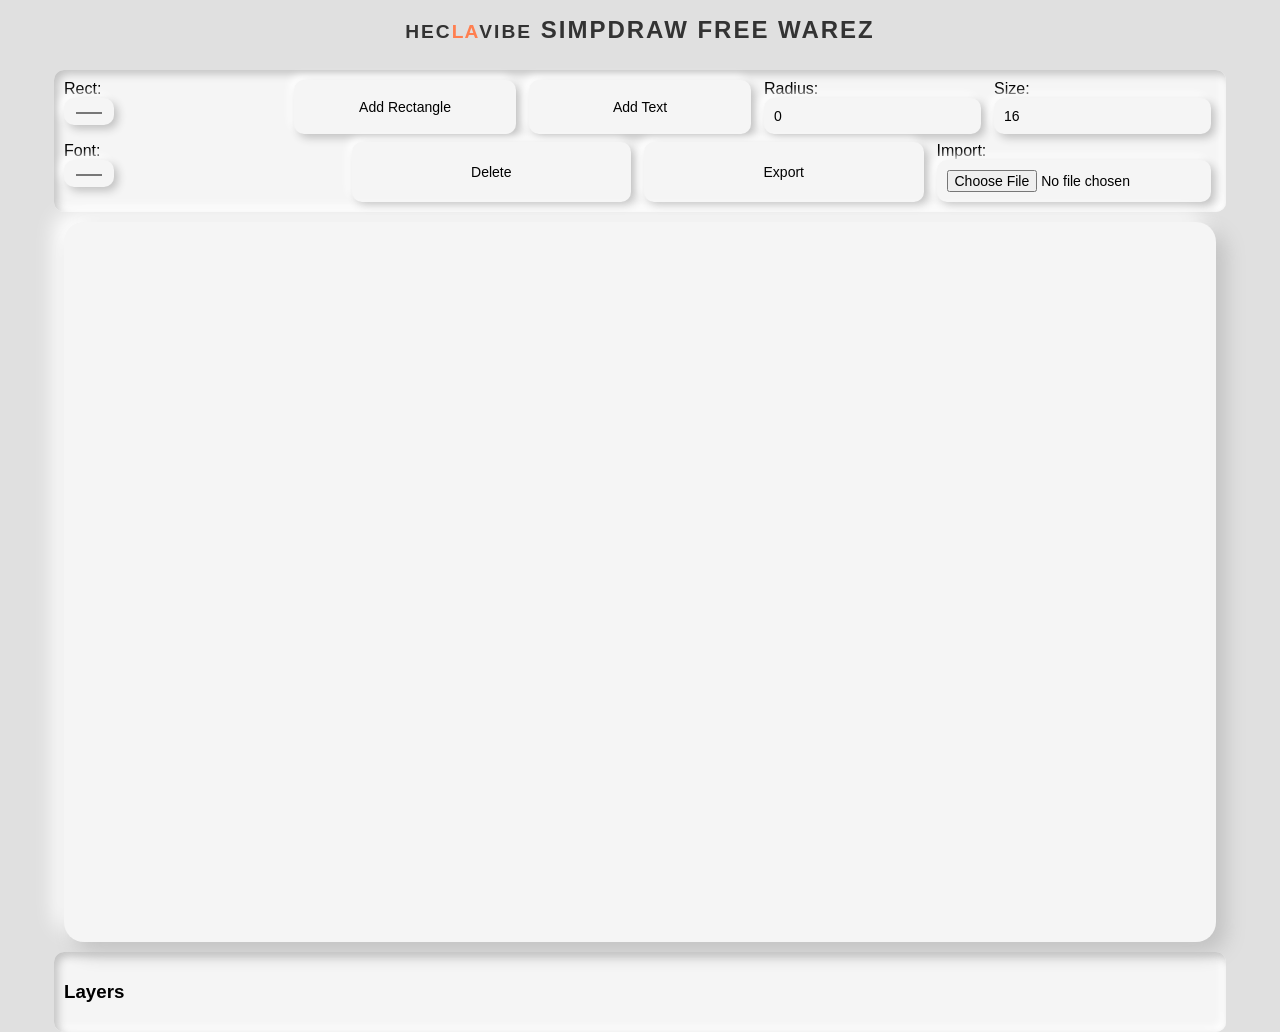
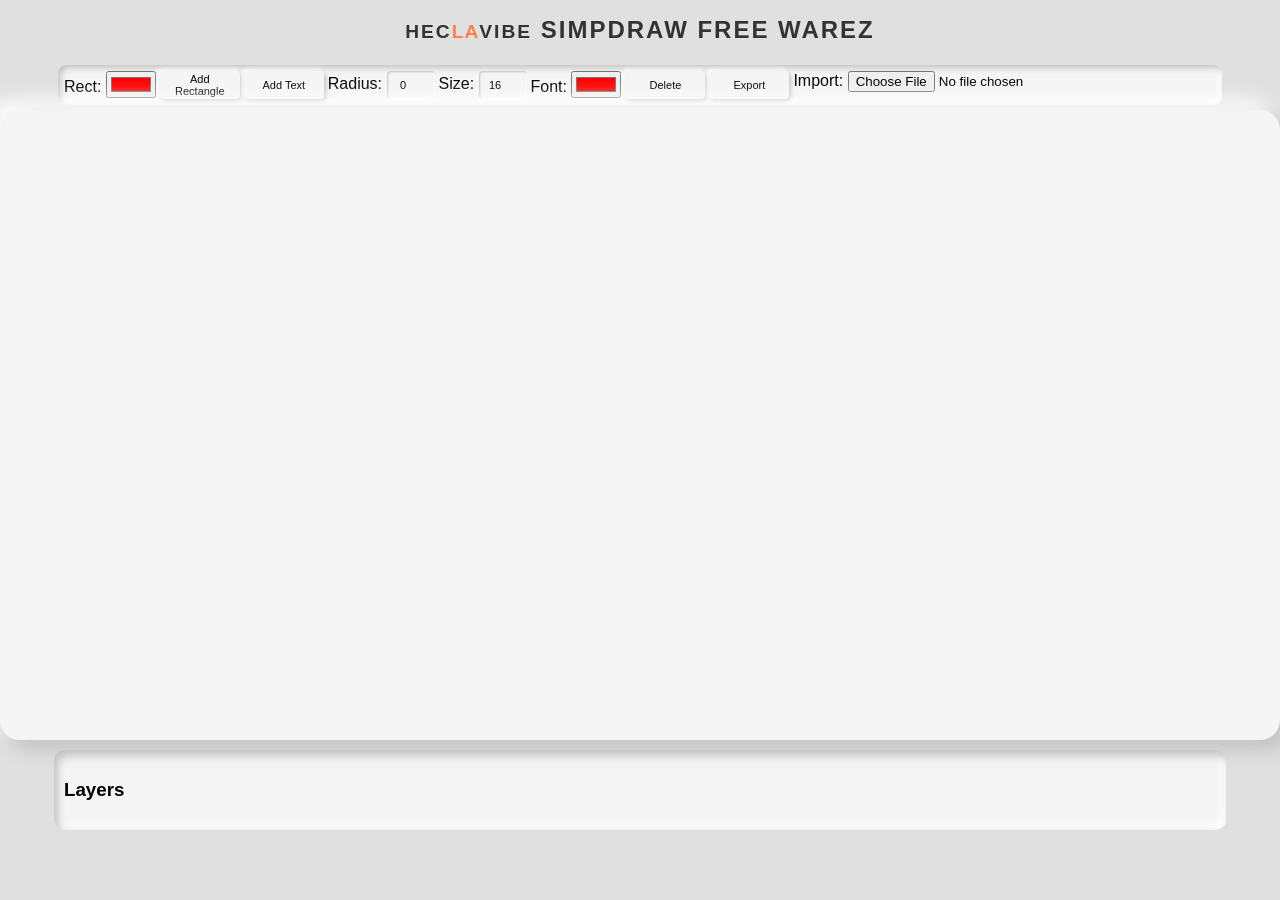

changed to full name

--- a/bstyles.css
+++ b/bstyles.css
@@ -7,11 +7,12 @@ body {
   flex-direction: column;
   align-items: center;
   justify-content: center;
+  touch-action: manipulation;
 }
 
 .canvas-container {
-  width: 90%;
-  height: 80vh;
+  width: 100%;
+  height: 70vh;
   background: #f5f5f5;
   border-radius: 20px;
   box-shadow: 10px 10px 20px #c2c2c2, -10px -10px 20px #ffffff;
@@ -22,54 +23,115 @@ body {
 .toolbar {
   width: 90%;
   display: flex;
-  justify-content: space-between;
-  margin: 10px 0;
+  justify-content: flex-start;
+  margin: 5px 0;
   background: #f5f5f5;
-  border-radius: 10px;
-  box-shadow: inset 4px 4px 8px #c2c2c2, inset -4px -4px 8px #ffffff;
-  padding: 10px;
-}
-
-.toolbar button,
-.toolbar input,
-.toolbar select {
-  background: #f5f5f5;
-  border: none;
-  border-radius: 10px;
-  box-shadow: 4px 4px 8px #c2c2c2, -4px -4px 8px #ffffff;
-  padding: 10px;
-  font-size: 14px;
-  margin-right: 5px;
-}
-/* Add to bstyles.css */
-.toolbar {
+  border-radius: 8px;
+  box-shadow: inset 3px 3px 6px #c2c2c2, inset -3px -3px 6px #ffffff;
+  padding: 6px;
   flex-wrap: wrap;
-  gap: 8px;
-}
-
-.toolbar > * {
-  flex: 1 1 18%;
-  min-width: 120px;
-  margin-right: 0;
+  gap: 4px;
 }
 
 /* Group related elements */
-.toolbar label {
+.toolbar-group {
   display: flex;
-  flex-direction: column;
+  align-items: center;
+  gap: 4px;
+  padding: 0;
+  border-right: 1px solid #e0e0e0;
+  margin-right: 4px;
 }
+
+.toolbar-group:last-child {
+  border-right: none;
+}
+
+/* Consistent button styling */
+.toolbar button {
+  width: 80px !important;
+  min-width: 80px !important;
+  height: 28px !important;
+  background: #f5f5f5;
+  border: none;
+  border-radius: 4px;
+  box-shadow: 2px 2px 4px #c2c2c2, -2px -2px 4px #ffffff;
+  padding: 0 8px !important;
+  font-size: 11px !important;
+  margin: 0 !important;
+  display: flex;
+  align-items: center;
+  justify-content: center;
+}
+
+/* Compact input styling */
+.toolbar input[type="number"],
+.toolbar input[type="text"] {
+  width: 40px !important;
+  min-width: 40px !important;
+  height: 28px !important;
+  padding: 0 4px !important;
+  font-size: 11px !important;
+  text-align: center;
+  border: none;
+  border-radius: 4px;
+  background: #f5f5f5;
+  box-shadow: inset 1px 1px 2px #c2c2c2, inset -1px -1px 2px #ffffff;
+}
+
+/* Color picker styling */
 .swatchBox {
-  width: 50px;
-  height: 50px;
-  padding: 1px;
-  margin: 1px;
+  width: 28px !important;
+  height: 28px !important;
+  padding: 0 !important;
+  margin: 0 !important;
+  border: none;
+  border-radius: 4px;
+  cursor: pointer;
 }
+
+/* Select styling */
+.toolbar select {
+  height: 28px !important;
+  padding: 0 4px !important;
+  font-size: 11px !important;
+  border: none;
+  border-radius: 4px;
+  background: #f5f5f5;
+  box-shadow: inset 1px 1px 2px #c2c2c2, inset -1px -1px 2px #ffffff;
+}
+
+#font-family {
+  width: 90px !important;
+}
+
+#export-format {
+  width: 70px !important;
+}
+
+/* File input styling */
+#import-file {
+  width: 70px !important;
+  height: 28px !important;
+  font-size: 11px !important;
+  padding: 0 !important;
+  margin: 0 !important;
+  border: none;
+  border-radius: 4px;
+  background: #f5f5f5;
+  box-shadow: inset 1px 1px 2px #c2c2c2, inset -1px -1px 2px #ffffff;
+}
+
 .shape {
   position: absolute;
   cursor: pointer;
   transform-origin: center;
 }
-
+.shape.image {
+  background-size: contain;
+  background-repeat: no-repeat;
+  background-position: center;
+}
 .selected {
   outline: 2px dashed #007bff;
 }
@@ -163,7 +225,6 @@ header h1 {
   font-weight: bold;
   letter-spacing: 1px; /* Slightly tighter spacing for "LA" */
 }
-
 /* Mobile adjustments in bstyles.css */
 @media (max-width: 768px) {
   .canvas-container {
